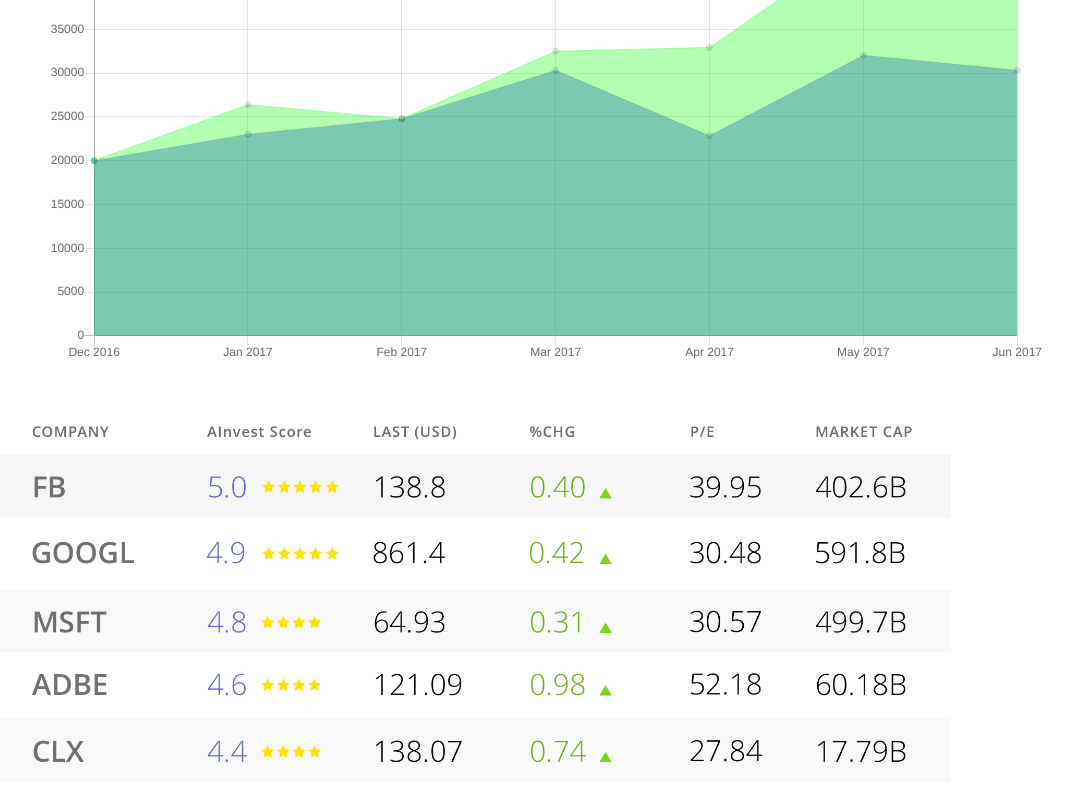
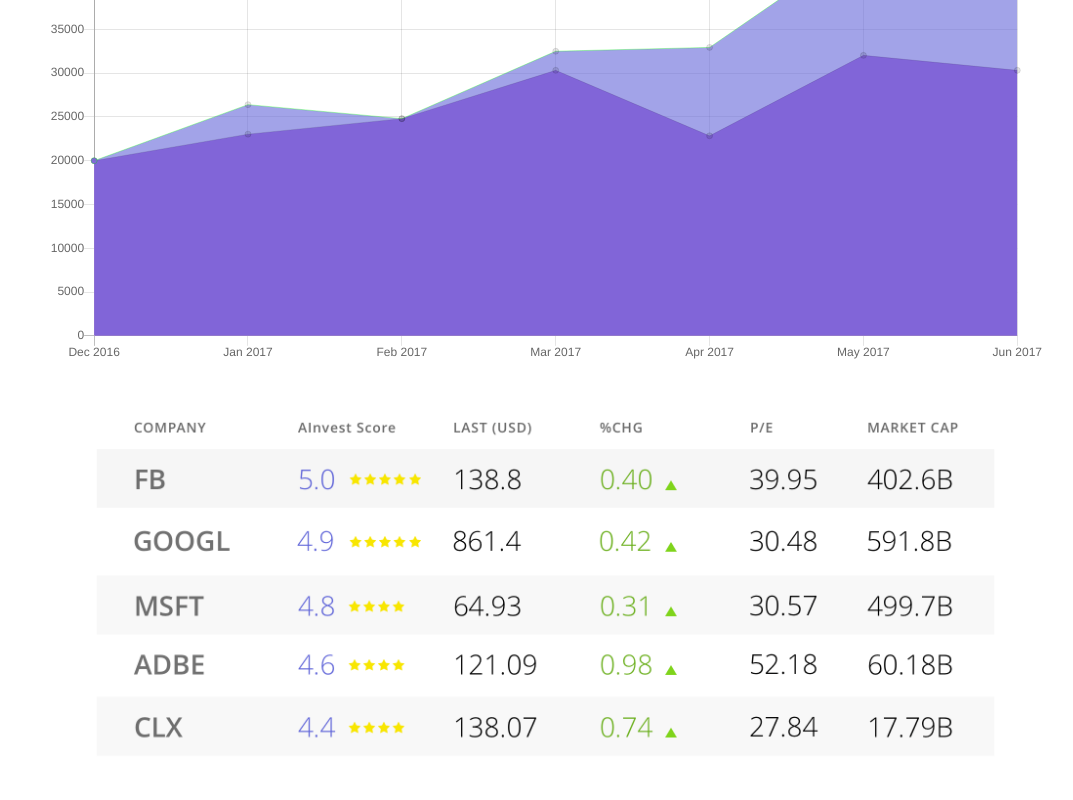
Before and after one commit to AInvest/AInvestWeb, a React app: page /dashboard in a window 1280 px wide. Shown: the part 304-1104 px from the top of the page, without its empty margins (95-1168 px from the left). Built offline with nearby package versions, Linux system fonts and the light colour scheme; a web font is replaced by a local one.

Commit message:
flex styling

```diff
--- a/src/dashboardComponents/Table.js
+++ b/src/dashboardComponents/Table.js
@@ -7,6 +7,10 @@
   }
 
   render() {
-    return <div className="table"></div>;
+    return (
+      <div className="tableContainer">
+        <div className="table"></div>
+      </div>
+    );
   }
 }
--- a/src/dashboardComponents/dashboardChart.js
+++ b/src/dashboardComponents/dashboardChart.js
@@ -23,7 +23,7 @@
             label: ['With AInvest', ],
             data: [20000, 26403, 24803, 32500, 32940, 45029, 47001 ],
             backgroundColor: [
-              'rgba(0,255,0,0.3)',
+              'rgba(101,103,217,0.6)',
             ],
             lineTension: 0,
             borderColor: [
@@ -34,7 +34,7 @@
             label: 'Without AInvest',
             data: [20000, 23032, 24803, 30320, 22840, 32029, 30321],
             backgroundColor: [
-              'rgba(0,0,255,0.3)',
+              '#AD65D9',
             ],
             lineTension: 0,
             borderWidth: 1
--- a/src/dashboardComponents/dashboardStyles/dashboardStyles.css
+++ b/src/dashboardComponents/dashboardStyles/dashboardStyles.css
@@ -69,10 +69,15 @@
   height: 400px;
 }
 
+.tableContainer {
+  display: flex;
+  justify-content: center;
+  align-items: center;
+}
+
 .table {
   position: relative;
-  width: 95%;
-  left: 2.5%;
+  width: 1000px;
   height: 400px;
   padding-top: 5%;
   margin-top: 50px;
```
